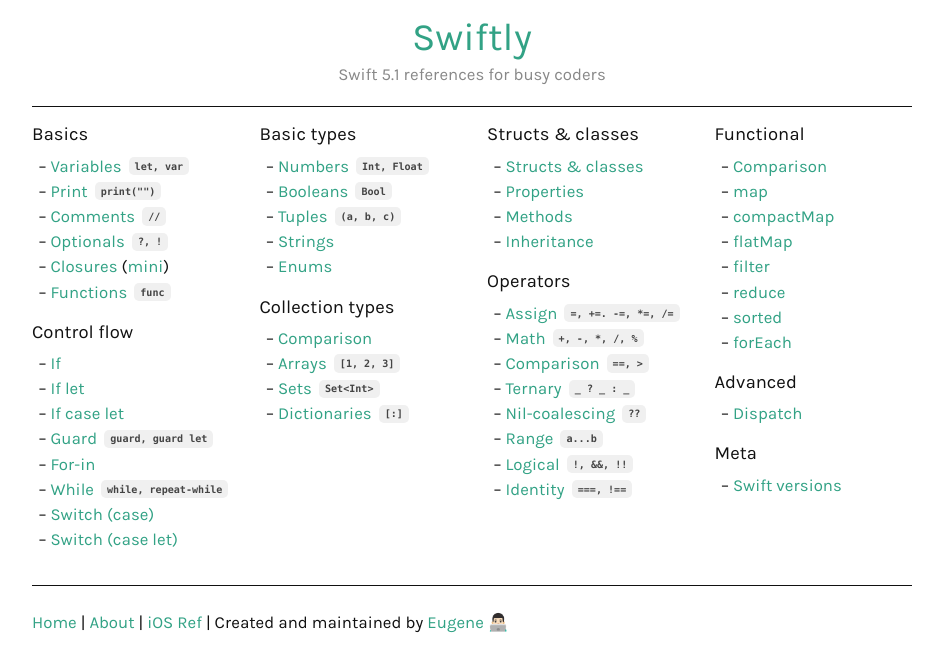
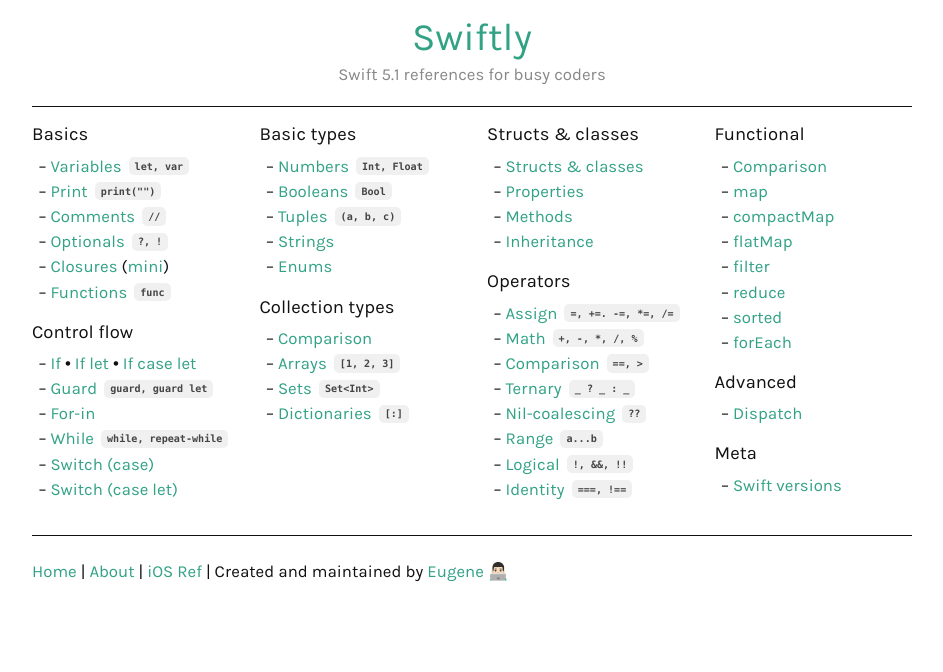
Before and after one commit to ebelinski/swiftly, a Jekyll site: the page built from index.md, in a window 1280 px wide. Shown: the top 672 px of the page, without its empty margins (168-1111 px from the left). Built offline with Jekyll 4.4.1, drawn with Linux system fonts in a browser that asks for light colours; comment, search, counter and statistics services are not loaded.

```diff
--- a/index.md
+++ b/index.md
@@ -16,9 +16,7 @@ layout: default
 
 #### Control flow
 
-* [If](/if)
-* [If let](/if-let)
-* [If case let](/if-case-let)
+* [If](/if) • [If let](/if-let) • [If case let](/if-case-let)
 * [Guard `guard, guard let`](/guard)
 * [For-in](/for-in)
 * [While `while, repeat-while`](/while)
```
